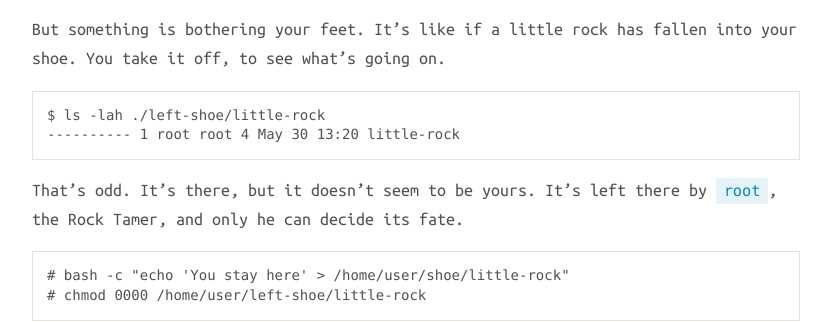
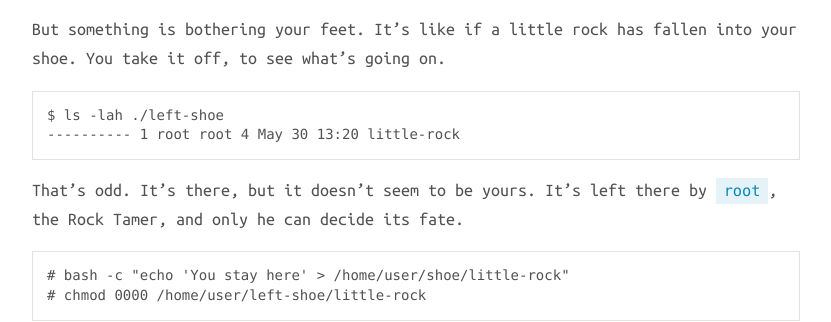
Before and after one commit to ervinb/ervinb.github.io, a Jekyll site: the page built from _posts/2017-08-16-casually-removing-root-files.md, in a window 1280 px wide and 1400 px high, scrolled down 445 px. Shown: the part 153-475 px from the top of the window, without its empty margins (224-1055 px from the left). Built offline with Jekyll 4.4.1, drawn with Linux system fonts in a browser that asks for light colours; nearby versions of some CDN libraries; comment, search, counter and statistics services are not loaded; some of the changed text lies outside the part shown.

Commit message:
Fix typo

````diff
--- a/_posts/2017-08-16-casually-removing-root-files.md
+++ b/_posts/2017-08-16-casually-removing-root-files.md
@@ -18,7 +18,7 @@ But something is bothering your feet. It's like if a little rock has fallen into
 You take it off, to see what's going on.
 
 ```
-$ ls -lah ./left-shoe/little-rock
+$ ls -lah ./left-shoe
 ---------- 1 root root 4 May 30 13:20 little-rock
 ```
 
@@ -71,7 +71,7 @@ The `$HOME` directory naturally fulfills both of these requirements from the use
 If the Rock Tamer, really didn't want anyone to mess around with his rocks, he would've done:
 
 ```
-$ chattr +i /home/user/left-shoe/little-rock
+# chattr +i /home/user/left-shoe/little-rock
 ```
 
 This operation makes the file immutable, which among other things, prevents its removal.
````
